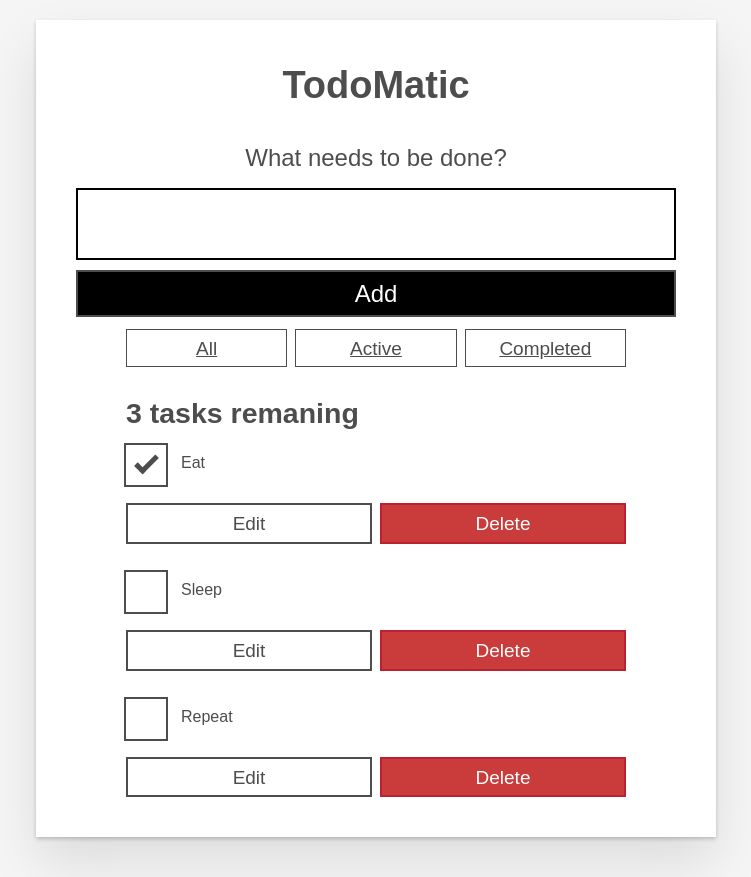
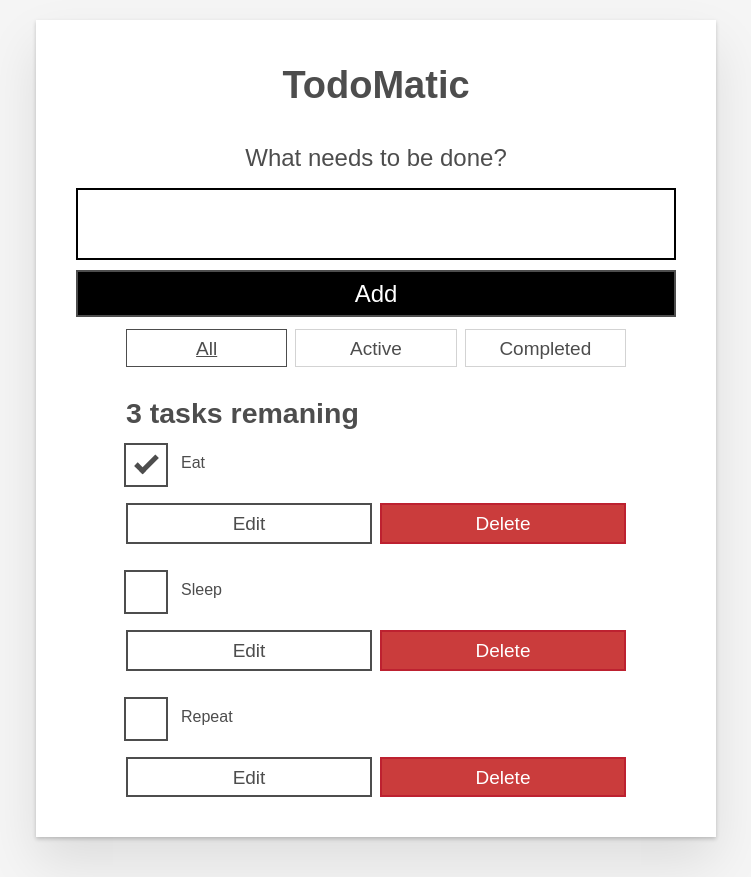
Before and after one commit to ogabriel/todo-list, a React (Vite) app in the folder moz-todo-react/: page / in a window 1280 px wide. Shown: the whole page, without its empty margins (264-1015 px from the left). Built offline with nearby package versions, Linux system fonts and the light colour scheme.

Commit message:
add filter

```diff
--- a/moz-todo-react/src/App.jsx
+++ b/moz-todo-react/src/App.jsx
@@ -6,8 +6,17 @@
 
 import { nanoid } from "nanoid";
 
+const FILTER_MAP = {
+  All: () => true,
+  Active: (task) => !task.completed,
+  Completed: (task) => task.completed,
+};
+
+const FILTER_NAMES = Object.keys(FILTER_MAP);
+
 function App(props) {
   const [tasks, setTasks] = useState(props.tasks);
+  const [filter, setFilter] = useState("All");
 
   function addTask(name) {
     const newTask = { id: `id-${nanoid()}`, name, completed: false };
@@ -42,7 +51,9 @@
     setTasks(updatedTasks);
   }
 
-  const taskList = tasks?.map((task) => (
+  const taskList = tasks
+    .filter(FILTER_MAP[filter])
+    .map((task) => (
       <Todo
         id={task.id}
         name={task.name}
@@ -54,6 +65,15 @@
       />
     ));
 
+  const filterList = FILTER_NAMES.map((name) => (
+    <FilterButton
+      key={name}
+      name={name}
+      isPressed={name === filter}
+      setFilter={setFilter}
+    />
+  ));
+
   const headingText = `${tasks.length} task${tasks.length > 1 ? "s" : ""} remaning`;
 
   return (
@@ -62,11 +82,7 @@
 
       <Form onSubmit={addTask} />
 
-      <div className="filters btn-group stack-exception">
-        <FilterButton name="All" />
-        <FilterButton name="Active" />
-        <FilterButton name="Completed" />
-      </div>
+      <div className="filters btn-group stack-exception">{filterList}</div>
 
       <h2 id="list-heading">{headingText}</h2>
       <ul
--- a/moz-todo-react/src/components/FilterButton.jsx
+++ b/moz-todo-react/src/components/FilterButton.jsx
@@ -1,6 +1,11 @@
 function FilterButton(props) {
   return (
-    <button type="button" className="btn toggle-btn" aria-pressed="true">
+    <button
+      type="button"
+      className="btn toggle-btn"
+      aria-pressed={props.isPressed}
+      onClick={() => props.setFilter(props.name)}
+    >
       <span className="visually-hidden">Show </span>
       <span>{props.name}</span>
       <span className="visually-hidden"> tasks</span>
```
Lines whose indentation alone changed are shown as unchanged.
